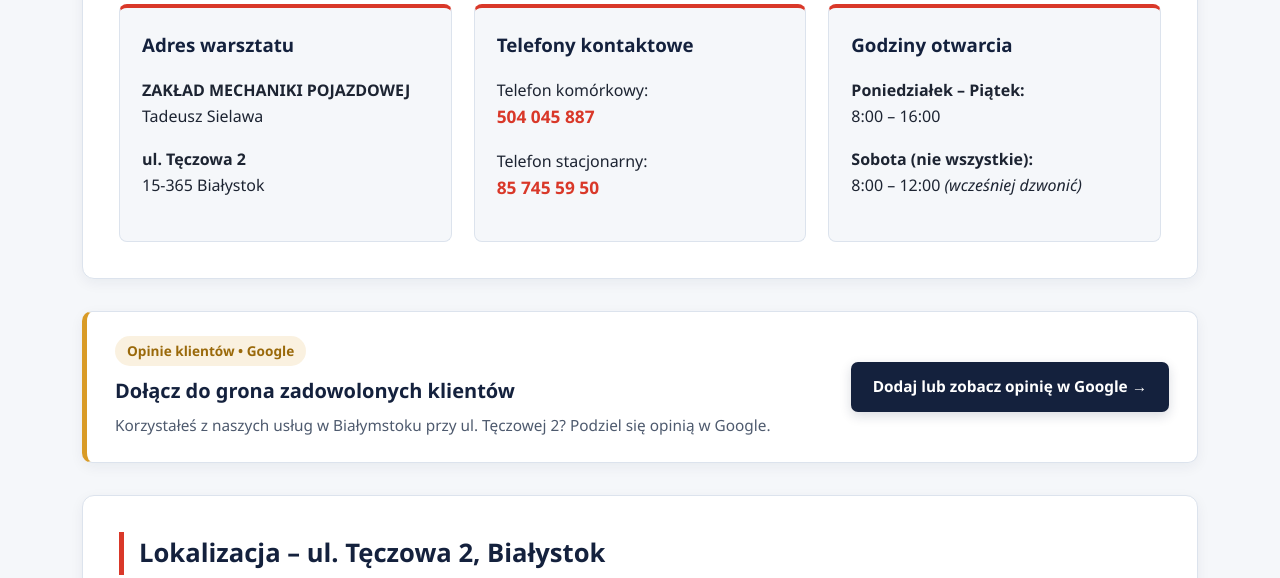
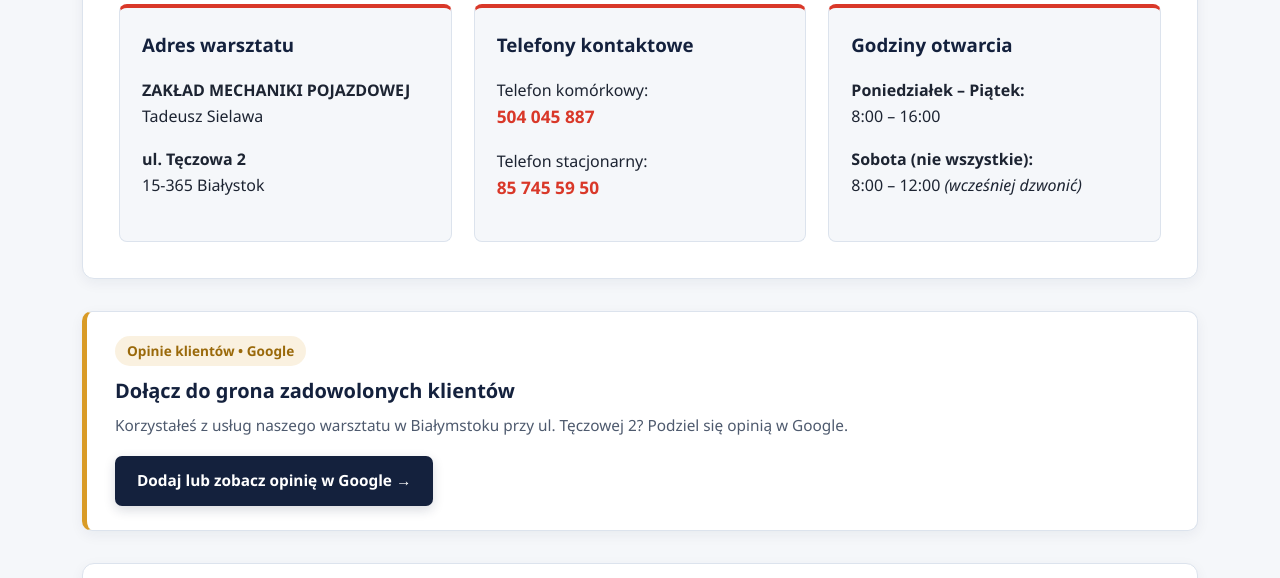
Before and after one commit to Kacper615/Zak-ad-mechaniki-pojazdowej-Tadeusz-Sielawa, a plain HTML site: page kontakt.html in a window 1280 px wide. Shown: the part 222-800 px from the top of the page. Drawn offline with Linux system fonts and the light colour scheme.

Commit message:
Update customer review prompt in kontakt.html

```diff
--- a/kontakt.html
+++ b/kontakt.html
@@ -79,7 +79,7 @@
             <div>
                 <span class="reviews-badge">Opinie klientów &bull; Google</span>
                 <h3>Dołącz do grona zadowolonych klientów</h3>
-                <p>Korzystałeś z naszych usług w Białymstoku przy ul. Tęczowej 2? Podziel się opinią w Google.</p>
+                <p>Korzystałeś z usług naszego warsztatu w Białymstoku przy ul. Tęczowej 2? Podziel się opinią w Google.</p>
             </div>
             <div>
                 <a href="https://search.google.com/local/writereview?placeid=TUTAJ_WSTAW_LINK_OPINII_GOOGLE" target="_blank" rel="noopener noreferrer" class="btn-google">Dodaj lub zobacz opinię w Google &rarr;</a>
```
